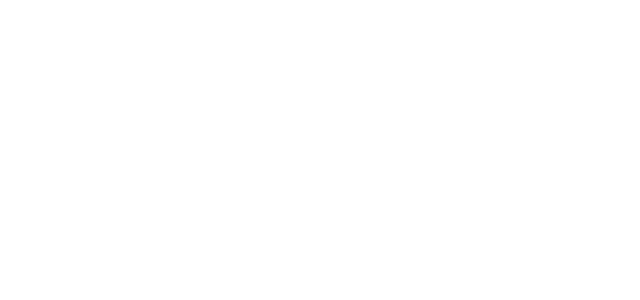
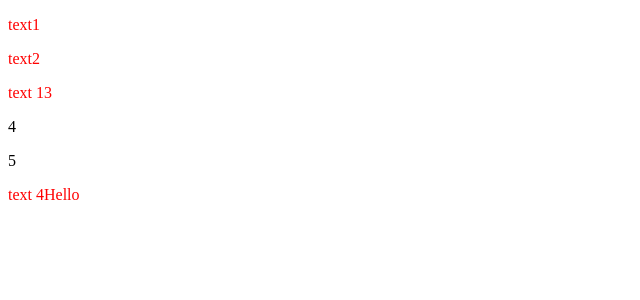
Before and after one commit to jhonacs2/angular-course, an Angular app in the folder 01-angular/angularBasic/: page /directives in a window 1280 px wide. Before the commit this address led to /. Shown: the top 300 px of the page, without its empty margins (0-640 px from the left). Built offline with nearby package versions, Linux system fonts and the light colour scheme.

Commit message:
01 angular basic using directives

```diff
--- /dev/null
+++ b/01-angular/angularBasic/src/app/components/directive-example/directive-example.component.html
@@ -0,0 +1,8 @@
+<article>
+  <p class="user" logText="text">1</p>
+  <p class="user" logText="text" >2</p>
+  <p class="user" logText="text 1">3</p>
+  <p class="user" logText="text 2" isVisible="true">4</p>
+  <p class="user" logText="text 3 " isVisible="true">5</p>
+  <p class="user" logText="text 4" >Hello</p>
+</article>
--- /dev/null
+++ b/01-angular/angularBasic/src/app/components/directive-example/directive-example.component.ts
@@ -0,0 +1,15 @@
+import { Component, OnInit } from '@angular/core';
+
+@Component({
+  selector: 'app-directive-example',
+  templateUrl: './directive-example.component.html',
+  styleUrls: ['./directive-example.component.scss']
+})
+export class DirectiveExampleComponent implements OnInit {
+
+  constructor() { }
+
+  ngOnInit(): void {
+  }
+
+}
--- /dev/null
+++ b/01-angular/angularBasic/src/app/directives/c-mon-do-something.directive.ts
@@ -0,0 +1,16 @@
+import { Directive, ElementRef, Renderer2 } from '@angular/core';
+
+@Directive({
+  /*selector: 'cMonDoSomething',*/
+  selector: 'p.user[logText]:not([isVisible=true])'
+})
+export class CMonDoSomethingDirective {
+
+  constructor(private _render2: Renderer2,
+              private _el: ElementRef) {
+    console.log('Complex selector directive', _el);
+    const attrLogText = this._el.nativeElement.getAttribute('logText');
+    this._render2.setProperty(this._el.nativeElement, 'innerText', attrLogText);
+    this._render2.setStyle(this._el.nativeElement, 'color', 'red');
+  }
+}
--- /dev/null
+++ b/01-angular/angularBasic/src/app/directives/input.directive.ts
@@ -0,0 +1,10 @@
+import { Directive } from '@angular/core';
+
+@Directive({
+  selector: '[appInput]',
+  inputs: ['text:logText']
+})
+export class InputDirective {
+  constructor() {
+  }
+}
--- a/01-angular/angularBasic/src/app/routes/app-routing.module.ts
+++ b/01-angular/angularBasic/src/app/routes/app-routing.module.ts
@@ -3,6 +3,7 @@
 import { BasicComponent } from '../components/basic/basic.component';
 import { HouseComponent } from '../components/house/house.component';
 import { RequestsComponent } from '../components/requests/requests.component';
+import { DirectiveExampleComponent } from '../components/directive-example/directive-example.component';
 
 const routes: Routes = [
   {
@@ -13,6 +14,9 @@
   },
   {
     path: 'request', component: RequestsComponent
+  },
+  {
+    path: 'directives', component: DirectiveExampleComponent
   },
   {
     path: '',
```
Also changed, not shown: 01-angular/angularBasic/src/app/app.module.ts (+7 -1 lines), 01-angular/angularBasic/src/app/components/directive-example/directive-example.component.scss (added).
